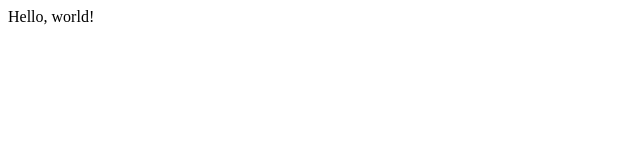
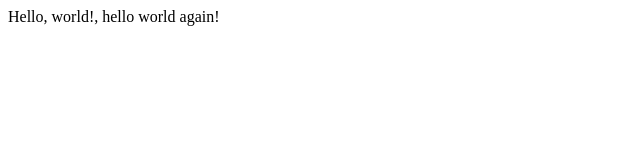
Before and after one commit to AndyKChen/ContamiNot, a plain HTML site: page hello.html in a window 1280 px wide. Shown: the whole page, without its empty margins (0-640 px from the left). Drawn offline with Linux system fonts and the light colour scheme.

Commit message:
Update hello.html

```diff
--- a/hello.html
+++ b/hello.html
@@ -4,6 +4,6 @@
     <title>My Webpage!</title>
   <head>
   <body>
-        Hello, world!
+        Hello, world!, hello world again!
   <body>
 <html>
```
